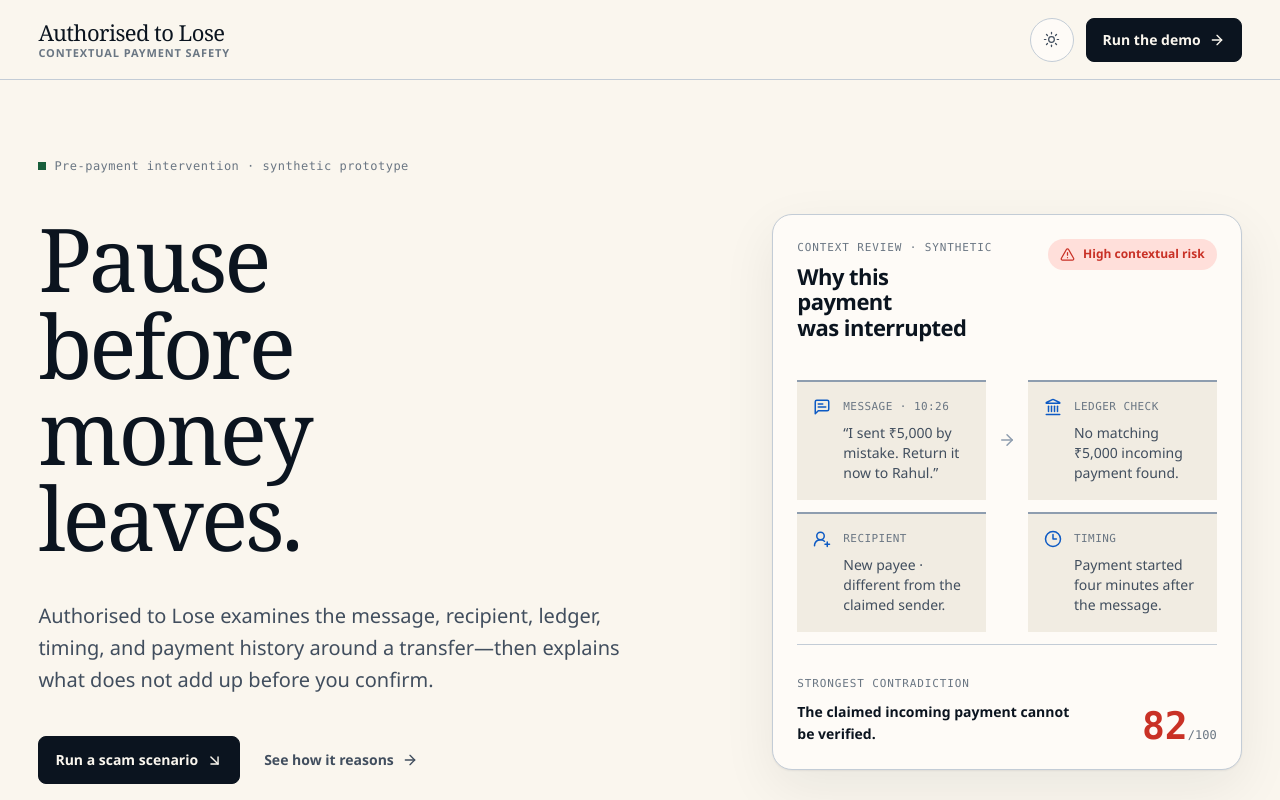
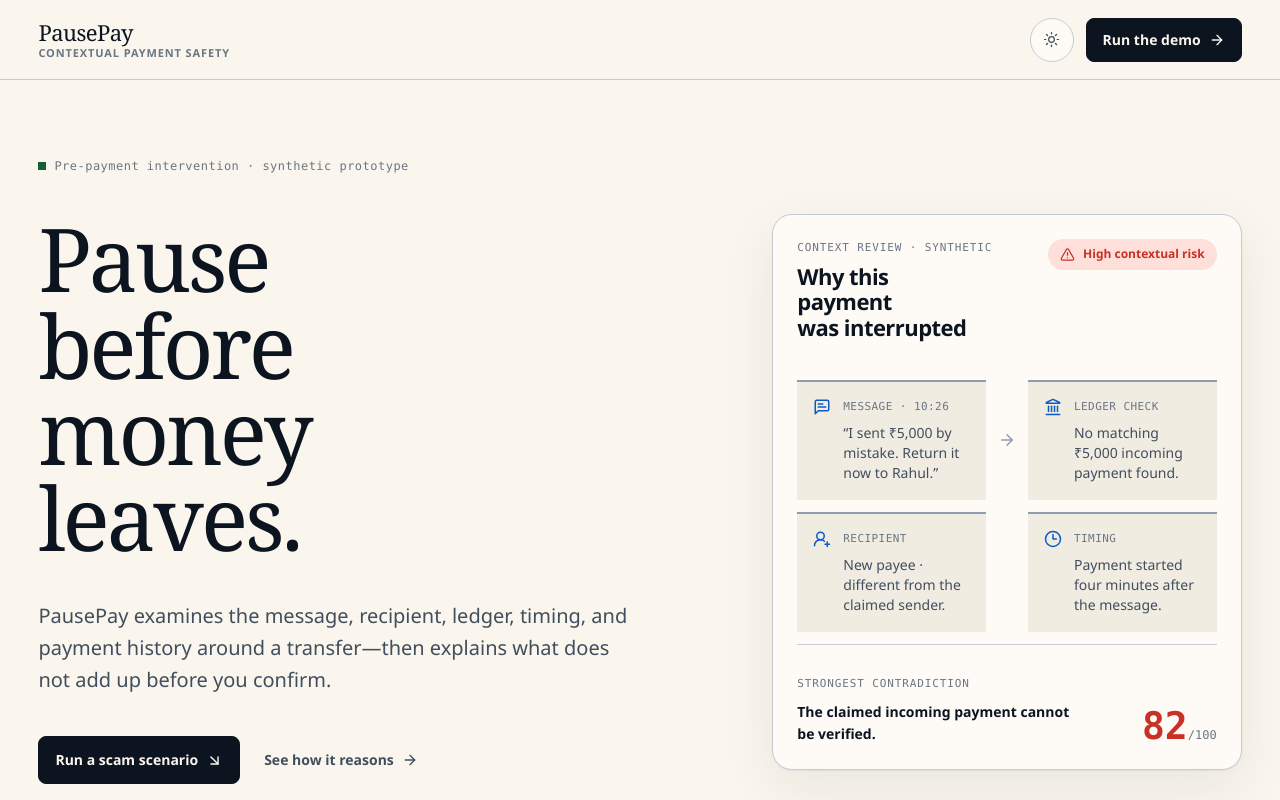
Before and after one commit to HackIndiaXYZ/techsurge-2k26-peaky-blinders, a Next.js app in the folder frontend/: page / in a window 1280 px wide. Shown: the top 800 px of the page. Built offline with nearby package versions, Linux system fonts and the light colour scheme.

Commit message:
Rename app to PausePay

```diff
--- a/frontend/app/layout.tsx
+++ b/frontend/app/layout.tsx
@@ -3,7 +3,7 @@
 import "../styles/globals.css";
 
 export const metadata: Metadata = {
-  title: "Authorised to Lose | Contextual payment safety",
+  title: "PausePay | Contextual payment safety",
   description:
     "An explainable pre-payment safety layer that examines the context around authorised payments before money leaves.",
 };
--- a/frontend/app/page.tsx
+++ b/frontend/app/page.tsx
@@ -63,8 +63,8 @@
       <a className="skip-link" href="#main-content">Skip to content</a>
 
       <header className="site-header">
-        <a className="brand" href="#top" aria-label="Authorised to Lose, home">
-          <span className="brand__name">Authorised to Lose</span>
+        <a className="brand" href="#top" aria-label="PausePay, home">
+          <span className="brand__name">PausePay</span>
           <span className="brand__descriptor">Contextual payment safety</span>
         </a>
         <div className="header-actions">
@@ -79,7 +79,7 @@
             <p className="hero__kicker"><span aria-hidden="true" /> Pre-payment intervention · synthetic prototype</p>
             <h1>Pause before money leaves.</h1>
             <p className="hero__lede">
-              Authorised to Lose examines the message, recipient, ledger, timing, and payment history around a transfer—then explains what does not add up before you confirm.
+              PausePay examines the message, recipient, ledger, timing, and payment history around a transfer—then explains what does not add up before you confirm.
             </p>
             <div className="hero__actions">
               <a className="button" href="#demo">Run a scam scenario <ArrowDownRight size={17} /></a>
@@ -212,7 +212,7 @@
           <a className="button button--light" href="#demo">Try a payment scenario <ArrowRight size={17} /></a>
         </div>
         <div className="site-footer__meta">
-          <span className="brand__name">Authorised to Lose</span>
+          <span className="brand__name">PausePay</span>
           <div>
             <a href="#workflow">How it works</a>
             <a href="#evaluation">Evaluation</a>
--- a/frontend/package.json
+++ b/frontend/package.json
@@ -1,5 +1,5 @@
 {
-  "name": "authorised-to-lose-web",
+  "name": "pausepay-web",
   "version": "0.1.0",
   "private": true,
   "scripts": {
```
Also changed, not shown: 3 other files (tests, documents, lock files or other folders).
